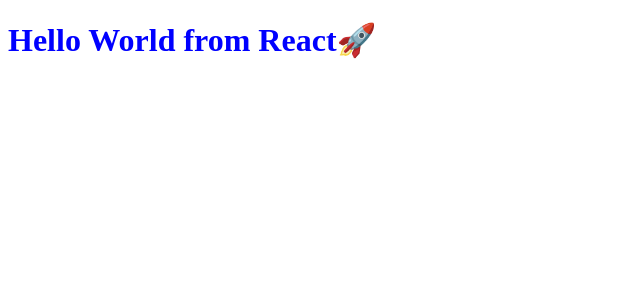
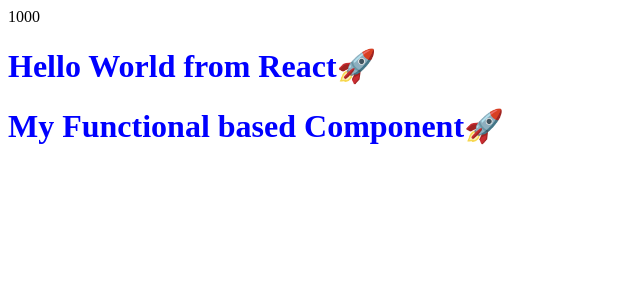
Before and after one commit to SwagatWebDev/sahosoft-react-app, a React (Vite) app: page / in a window 1280 px wide. Shown: the top 300 px of the page, without its empty margins (0-640 px from the left). Built offline with nearby package versions, Linux system fonts and the light colour scheme.

Commit message:
File updated

```diff
--- a/App.js
+++ b/App.js
@@ -5,13 +5,42 @@ import ReactDOM from "react-dom/client";
 // const heading =
 //     React.createElement("h1", {id: "parent"}, "Hello World from React 🚀");
 // console.log(heading);
-const jsxHeading =
+// const jsxHeading =
+//     (<div id = "heading">
+//     <h1 id="parent" className="head">
+//     Hello World from React🚀</h1>
+//     </div>);
+//     // JSX Code => React Element => JavaScript Object => renders to actual DOM as a HTML Element
+// console.log(jsxHeading);
+// const parentData = document.getElementById("root");
+// const root = ReactDOM.createRoot(parentData);
+// root.render(jsxHeading);
+
+// const HeadingComponent = () => {
+//     return <h1 id="parent">My Functional based Component</h1>
+// };
+
+const element = <span>React Element</span>;
+
+
+const number = 1000;
+
+const HeadingComponent = () => (
+    <div id="parent">
+        <h1>My Functional based Component🚀</h1>
+    </div>
+);
+
+const headingElement =
     (<div id = "heading">
+        {number}
     <h1 id="parent" className="head">
     Hello World from React🚀</h1>
+    <HeadingComponent/>
     </div>);
-    // JSX Code => React Element => JavaScript Object => renders to actual DOM as a HTML Element
-console.log(jsxHeading);
-const parentData = document.getElementById("root");
-const root = ReactDOM.createRoot(parentData);
-root.render(jsxHeading);
+
+console.log(HeadingComponent);
+
+const root = ReactDOM.createRoot(document.getElementById("root"));
+
+root.render(headingElement);
```
